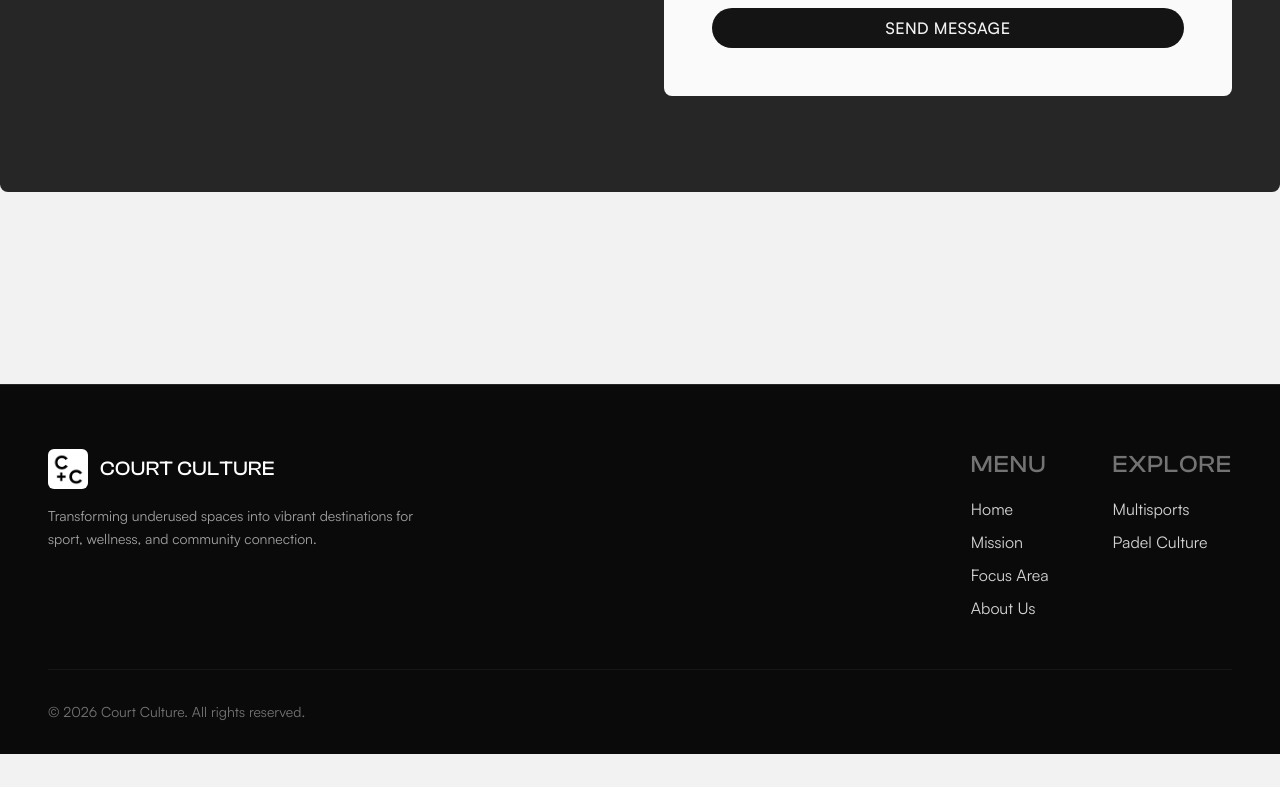
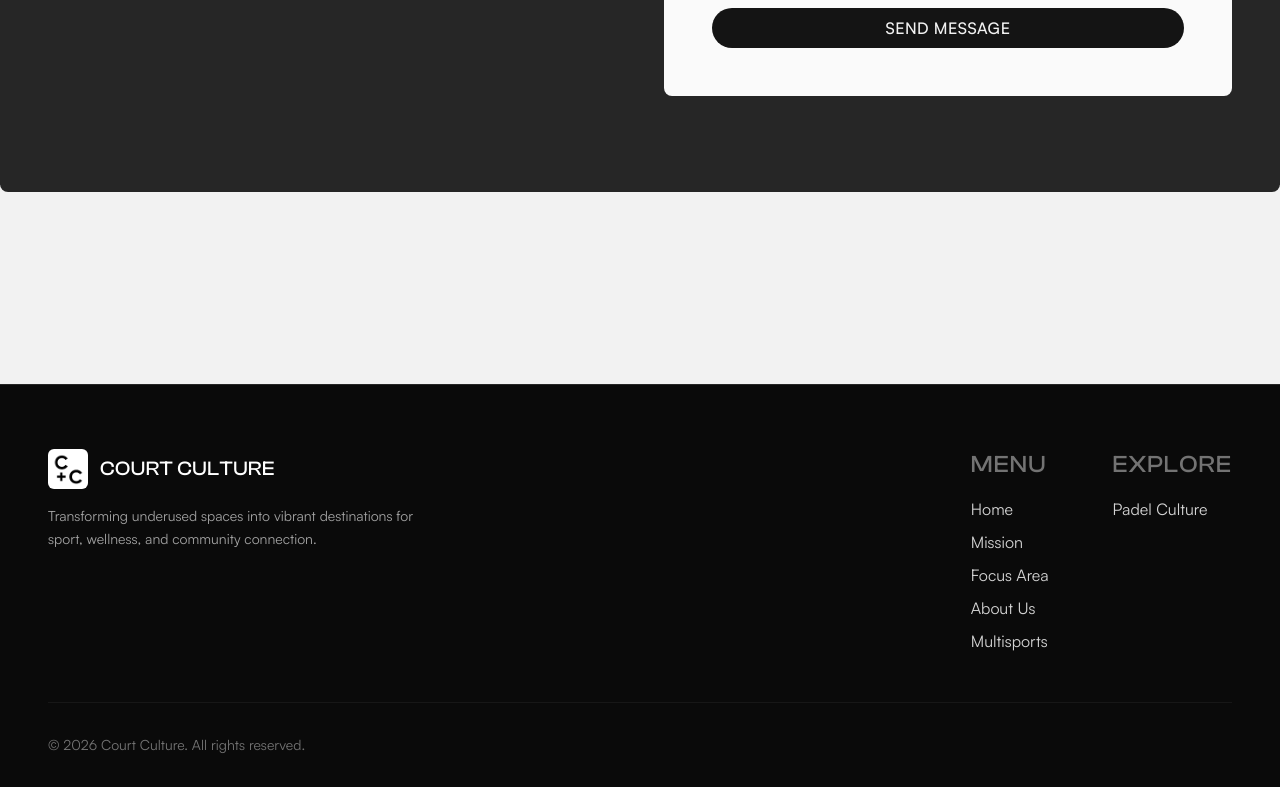
Before and after one commit to andrewnguyen-dev/court-culture, a Next.js app: page /padel-culture in a window 1280 px wide. Shown: the part 3626-4413 px from the top of the page. Before the commit the page ends 4380 px from the top, so only its background shows below. Built offline with nearby package versions, Linux system fonts and the light colour scheme.

Commit message:
fix: minor fix

```diff
--- a/app/padel-culture/page.tsx
+++ b/app/padel-culture/page.tsx
@@ -59,7 +59,7 @@ export default function PadelCulturePage() {
               <div className="space-y-6 text-lg text-neutral-700">
                 <p>
                   Padel Culture manages the full setup and day-to-day
-                  operations, so you don't have to. We deliver a fully
+                  operations, so you don&apos;t have to. We deliver a fully
                   operational padel venue — allowing you to focus on people,
                   growth, and building a thriving local padel community.
                 </p>
@@ -164,7 +164,7 @@ export default function PadelCulturePage() {
             </h2>
             <p className="max-w-3xl text-xl text-neutral-600">
               Through integrated solutions spanning court construction,
-              equipment, tournaments, and community engagement, we're helping
+              equipment, tournaments, and community engagement, we&apos;re helping
               drive the worldwide growth of padel.
             </p>
           </div>
--- a/components/footer.tsx
+++ b/components/footer.tsx
@@ -39,7 +39,7 @@ const Footer = () => {
              <div className="flex flex-col gap-4">
                 <h4 className="font-clash-display text-sm font-semibold uppercase text-neutral-500 tracking-wider">Menu</h4>
                 <ul className="space-y-2">
-                    {links.slice(0, 4).map((link) => (
+                    {links.slice(0, 5).map((link) => (
                         <li key={link.name}>
                         <Link
                             href={link.href}
@@ -54,7 +54,7 @@ const Footer = () => {
              <div className="flex flex-col gap-4">
                 <h4 className="font-clash-display text-sm font-semibold uppercase text-neutral-500 tracking-wider">Explore</h4>
                 <ul className="space-y-2">
-                     {links.slice(4).map((link) => (
+                     {links.slice(5).map((link) => (
                         <li key={link.name}>
                         <Link
                             href={link.href}
```
